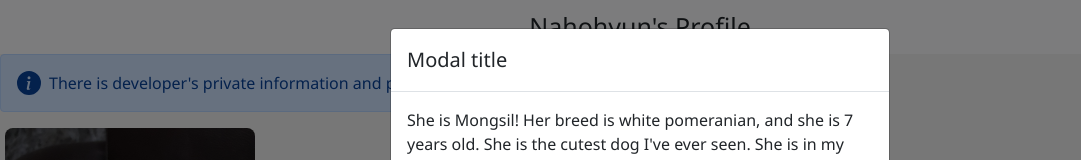
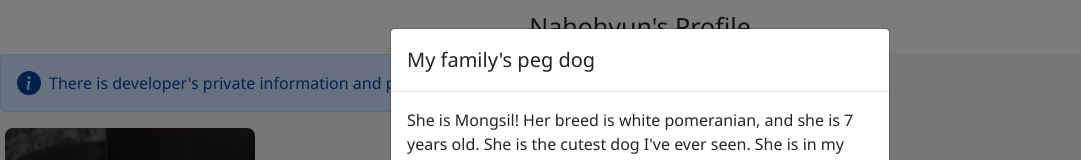
Before and after one commit to NAHOHYUN-SKKU/NAHOHYUN-SKKU.github.io, a plain HTML site: page index.html in a window 1280 px wide. Both pictures are taken after a click on the button "Who is this dog?". Shown: the top 160 px of the page, without its empty margins (0-1081 px from the left). Drawn offline with nearby package versions, Linux system fonts and the light colour scheme.

Commit message:
final commit

```diff
--- a/index.html
+++ b/index.html
@@ -48,7 +48,7 @@
             <div class="modal-dialog">
                 <div class= "modal-content">
                     <div class="modal-header">
-                        <h5 class="modal-title" id="exampleModalLabel">Modal title</h5>
+                        <h5 class="modal-title" id="exampleModalLabel">My family's peg dog</h5>
                     </div>
                     <div class="modal-body">
                     She is Mongsil! Her breed is white pomeranian, and she is 7 years old. She is the cutest dog I've ever seen. She is in my home.
```
